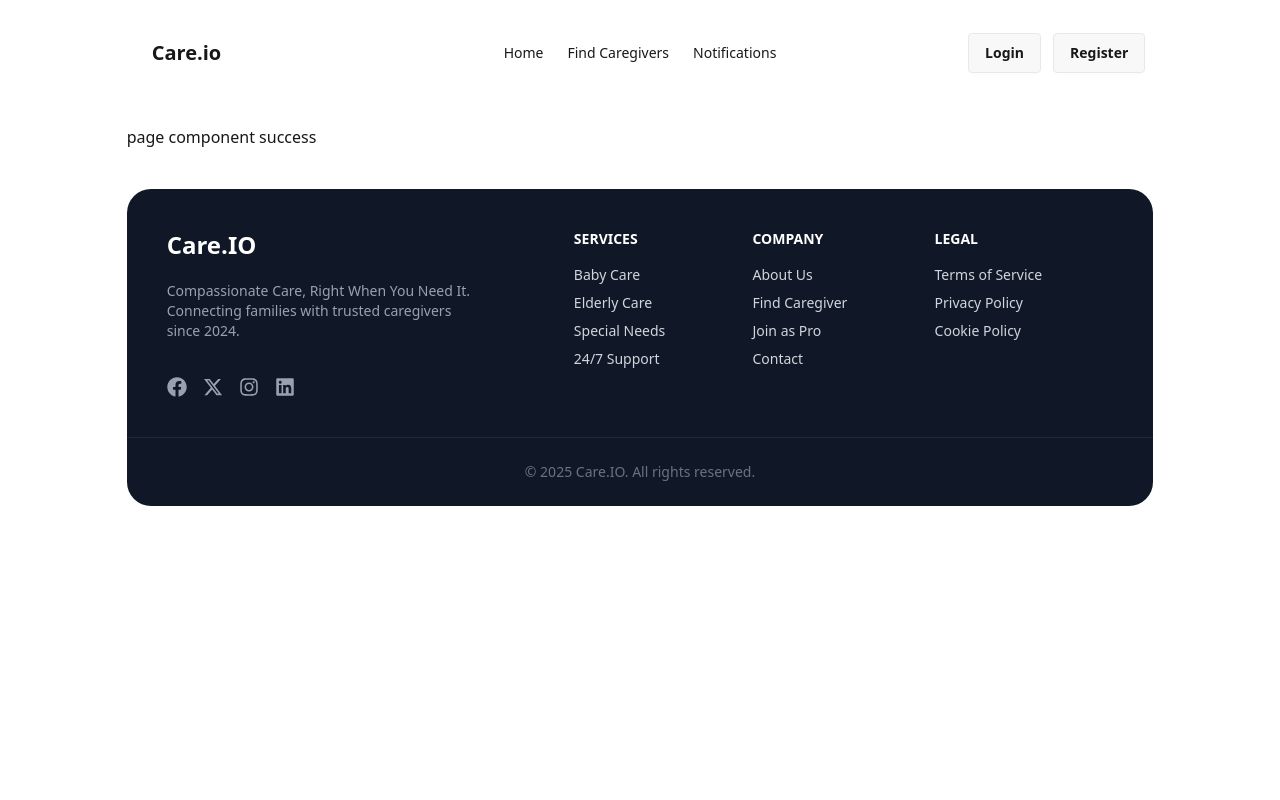
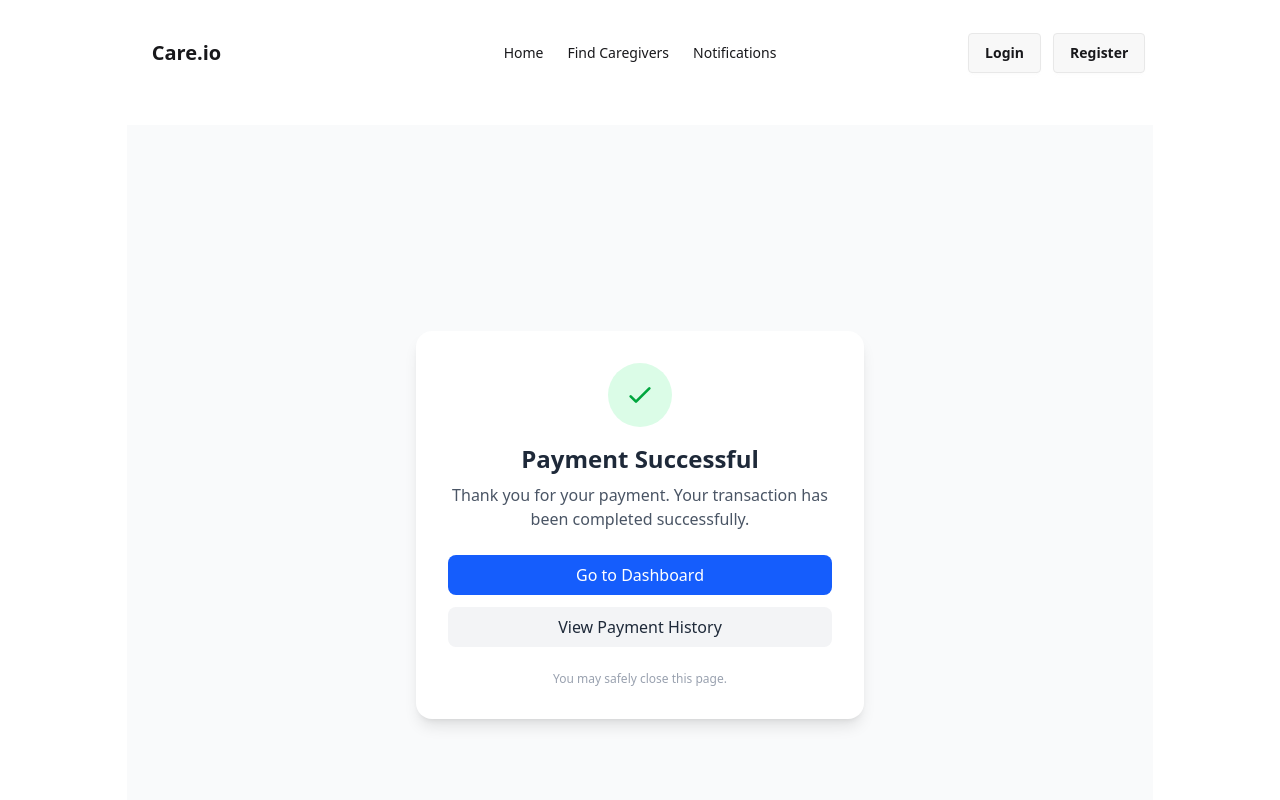
Before and after one commit to Senpaioka/PH-B12A12-Care.IO, a Next.js app: page /payment-success in a window 1280 px wide. Shown: the top 800 px of the page. Built offline with nearby package versions, Linux system fonts and the light colour scheme; no server answers.

Commit message:
few pages updated

```diff
--- a/src/app/payment-cancel/page.jsx
+++ b/src/app/payment-cancel/page.jsx
@@ -1,10 +1,60 @@
+"use client";
 
-function page() {
+import Link from "next/link";
+
+export default function PaymentCancelPage() {
   return (
-     <div>
-       page component cancel
-     </div>
+    <div className="min-h-screen flex items-center justify-center bg-gray-50 px-4">
+      <div className="max-w-md w-full bg-white rounded-2xl shadow-lg p-8 text-center">
+        {/* Icon */}
+        <div className="flex justify-center mb-4">
+          <div className="h-16 w-16 rounded-full bg-red-100 flex items-center justify-center">
+            <svg
+              className="h-8 w-8 text-red-600"
+              fill="none"
+              stroke="currentColor"
+              strokeWidth="2"
+              viewBox="0 0 24 24"
+            >
+              <path
+                strokeLinecap="round"
+                strokeLinejoin="round"
+                d="M6 18L18 6M6 6l12 12"
+              />
+            </svg>
+          </div>
+        </div>
+
+        {/* Text */}
+        <h1 className="text-2xl font-bold text-gray-800 mb-2">
+          Payment Cancelled
+        </h1>
+        <p className="text-gray-600 mb-6">
+          Your payment was not completed. No charges were made.
+        </p>
+
+        {/* Actions */}
+        <div className="flex flex-col gap-3">
+          <Link
+            href="/notification"
+            className="bg-blue-600 text-white py-2 rounded-lg hover:bg-blue-700 transition"
+          >
+            Return to Requests
+          </Link>
+
+          <Link
+            href="/"
+            className="bg-gray-100 text-gray-800 py-2 rounded-lg hover:bg-gray-200 transition"
+          >
+            Go to Home
+          </Link>
+        </div>
+
+        {/* Footer note */}
+        <p className="text-xs text-gray-400 mt-6">
+          You can try again anytime.
+        </p>
+      </div>
+    </div>
   );
 }
-
-export default page;
--- a/src/app/payment-success/page.jsx
+++ b/src/app/payment-success/page.jsx
@@ -1,10 +1,9 @@
 "use client";
 
 import { useEffect } from "react";
-
+import Link from "next/link";
 
 function SuccessPage() {
-
   useEffect(() => {
     const verify = async () => {
       const params = new URLSearchParams(window.location.search);
@@ -18,10 +17,59 @@ function SuccessPage() {
     verify();
   }, []);
 
+  return (
+    <div className="min-h-screen flex items-center justify-center bg-gray-50 px-4">
+      <div className="max-w-md w-full bg-white rounded-2xl shadow-lg p-8 text-center">
+        {/* Icon */}
+        <div className="flex justify-center mb-4">
+          <div className="h-16 w-16 rounded-full bg-green-100 flex items-center justify-center">
+            <svg
+              className="h-8 w-8 text-green-600"
+              fill="none"
+              stroke="currentColor"
+              strokeWidth="2"
+              viewBox="0 0 24 24"
+            >
+              <path
+                strokeLinecap="round"
+                strokeLinejoin="round"
+                d="M5 13l4 4L19 7"
+              />
+            </svg>
+          </div>
+        </div>
 
-  return (
-     <div>
-       page component success
+        {/* Text */}
+        <h1 className="text-2xl font-bold text-gray-800 mb-2">
+          Payment Successful
+        </h1>
+        <p className="text-gray-600 mb-6">
+          Thank you for your payment. Your transaction has been completed
+          successfully.
+        </p>
+
+        {/* Actions */}
+        <div className="flex flex-col gap-3">
+          <Link
+            href="/dashboard"
+            className="bg-blue-600 text-white py-2 rounded-lg hover:bg-blue-700 transition"
+          >
+            Go to Dashboard
+          </Link>
+
+          <Link
+            href="/dashboard/payment"
+            className="bg-gray-100 text-gray-800 py-2 rounded-lg hover:bg-gray-200 transition"
+          >
+            View Payment History
+          </Link>
+        </div>
+
+        {/* Footer note */}
+        <p className="text-xs text-gray-400 mt-6">
+          You may safely close this page.
+        </p>
+      </div>
     </div>
   );
 }
```
Also changed, not shown: 1 other file (tests, documents, lock files or other folders). Lines whose indentation alone changed are shown as unchanged.
